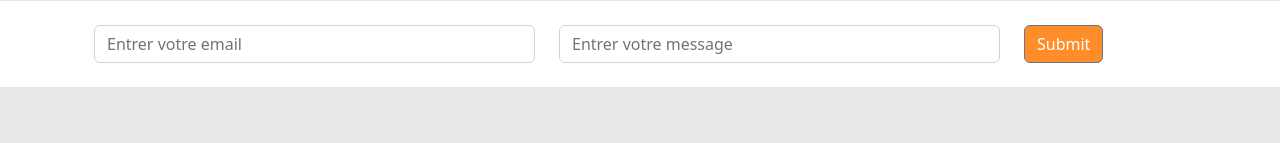
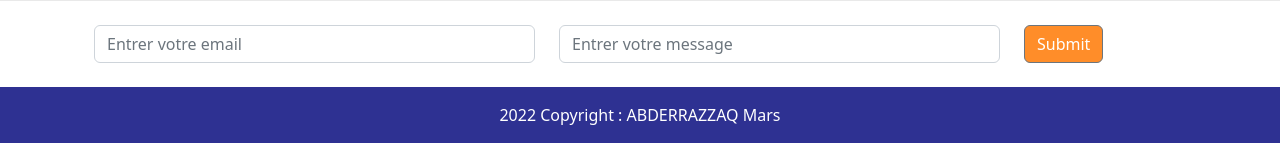
Before and after one commit to ABDERRAZZAQMars/Projet-file-rouge, a PHP site: the page made by index.php in a window 1280 px wide. Shown: the part 2022-2165 px from the top of the page. Before the commit the page ends 2109 px from the top, so only its background shows below. Run offline with PHP 8.4, Linux system fonts and the light colour scheme.

Commit message:
Signature

```diff
--- a/views/home.php
+++ b/views/home.php
@@ -163,3 +163,7 @@
         </div>
     </form>
 </div>
+
+<div class="container-fluid mx-auto" style="background-color: #2E3192;">
+    <p class="text-white text-center py-3 mb-0 !important">2022 Copyright : ABDERRAZZAQ Mars</p>
+</div>
```
